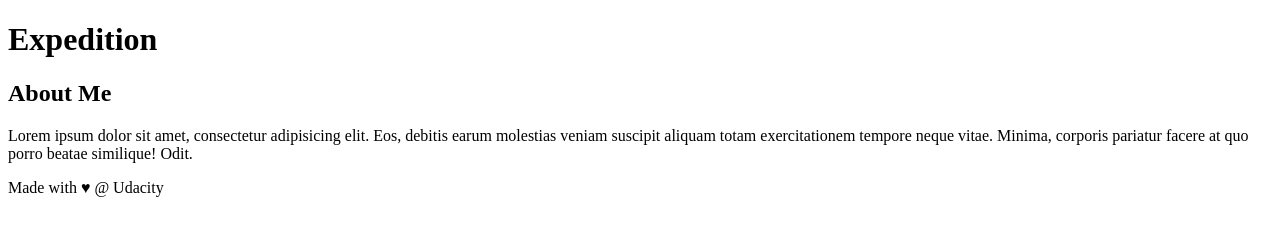
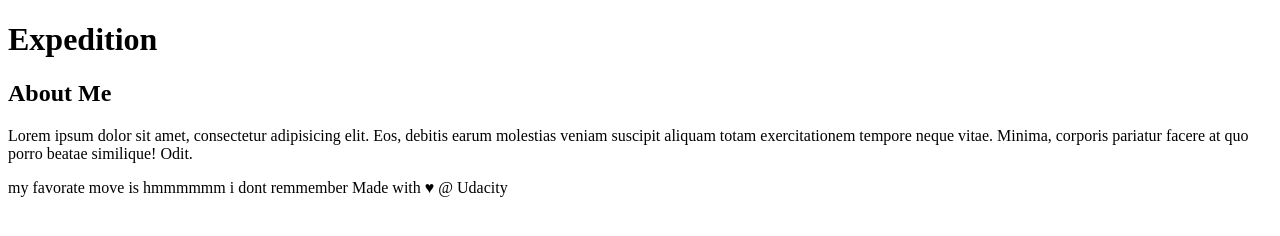
Before and after one commit to rayxerxes/meo, a plain HTML site: page index.html in a window 1280 px wide. Drawn offline with Linux system fonts and the light colour scheme.

Commit message:
my favorate movie

```diff
--- a/index.html
+++ b/index.html
@@ -24,6 +24,7 @@
     <p>Lorem ipsum dolor sit amet, consectetur adipisicing elit. Eos, debitis earum molestias veniam suscipit aliquam totam exercitationem tempore neque vitae. Minima, corporis pariatur facere at quo porro beatae similique! Odit.</p>
 </aside>
     <footer>
+	my favorate move is hmmmmmm i dont remmember
         Made with ♥ @ Udacity
     </footer>
     <script src="js/app.js"></script>
```
